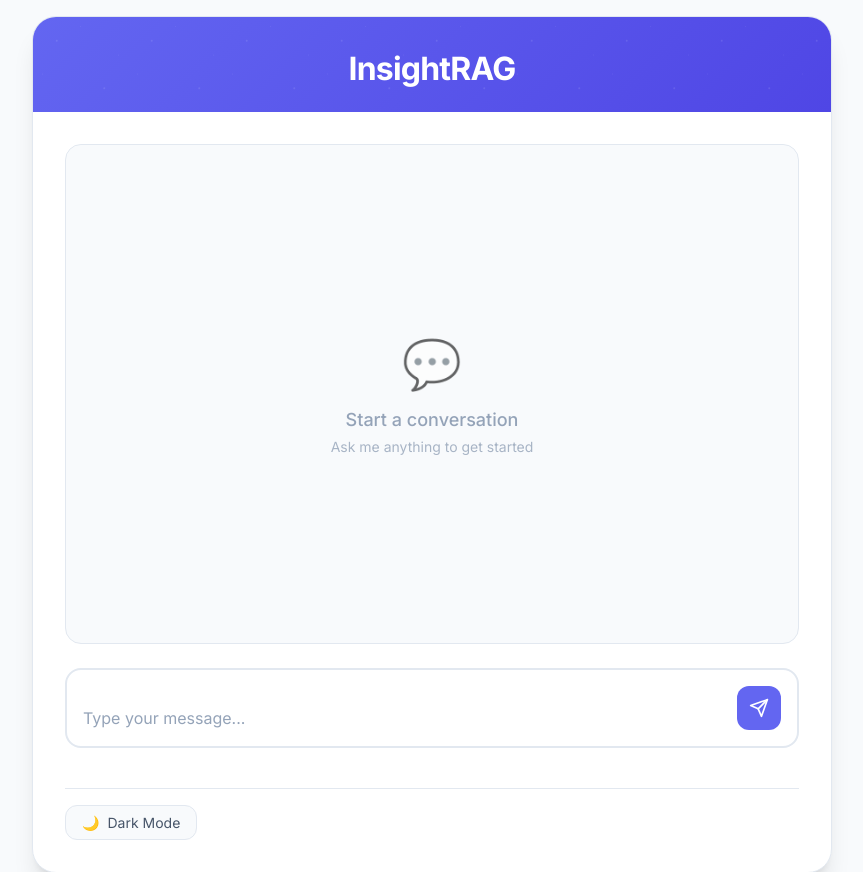
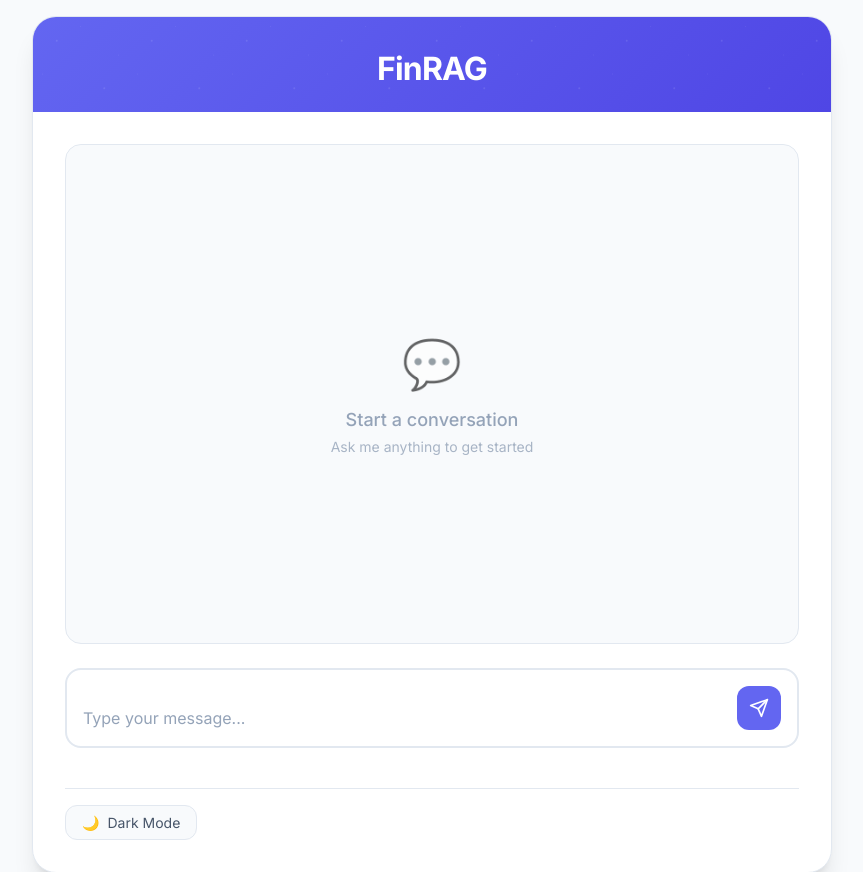
Before and after one commit to codeby-preet/FinRAG-Assistant, a Flask app: page / in a window 1280 px wide. Shown: the top 872 px of the page, without its empty margins (208-1071 px from the left). Run offline with Flask 3, Linux system fonts and the light colour scheme.

Commit message:
Update index.html

```diff
--- a/templates/index.html
+++ b/templates/index.html
@@ -430,7 +430,7 @@
 <body>
   <div class="chat-container">
     <div class="chat-header">
-      <h1 class="chat-title">InsightRAG</h1>
+      <h1 class="chat-title">FinRAG</h1>
     </div>
 
     <div class="chat-content">
```
